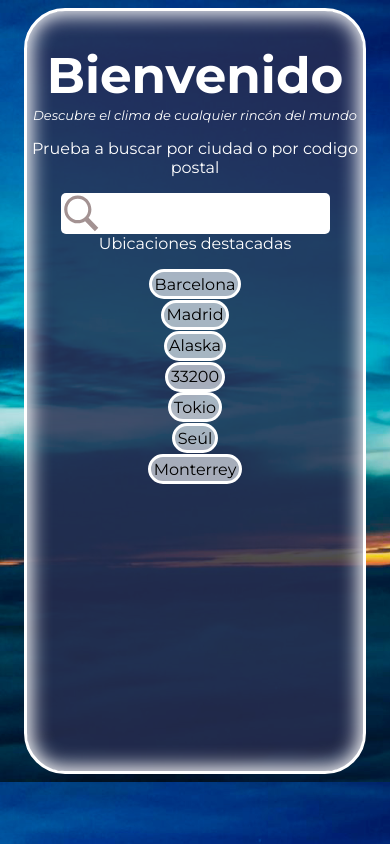
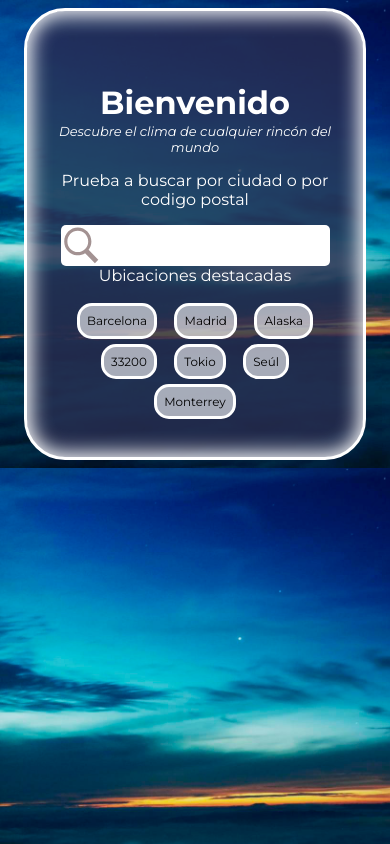
Before and after one commit to JorgeAlcaldeG/WeatherApp, a React (Vite) app: page / in a window 390 px wide. Built offline with nearby package versions, Linux system fonts and the light colour scheme.

Commit message:
Creados estilos responsive para la sección main

```diff
--- a/src/components/DataPage.jsx
+++ b/src/components/DataPage.jsx
@@ -48,6 +48,7 @@ export default function DataPage({data, func, lastsrc, lastHandler}){
             }
         }
     });
+
     return(
         // Sección de datos actuales
         <div className="dataPageContainer">
@@ -104,5 +105,6 @@ export default function DataPage({data, func, lastsrc, lastHandler}){
                 </div>
             </div>
         </div>
+
     )
 }
--- a/src/css/app.css
+++ b/src/css/app.css
@@ -18,7 +18,8 @@
 .shadow{
     position: absolute;
     width: 100%;
-    height: 90vh;
+    height: 100%;
+
     border-radius: 35px;
     pointer-events: none;
     -webkit-box-shadow: inset 0px 0px 20px 4px rgba(255,255,255,1);
@@ -26,3 +27,10 @@
     box-shadow: inset 0px 0px 20px 4px rgba(255,255,255,1);
     z-index: 2;
 }
+
+@media (max-aspect-ratio: 1/1) {
+    .appContainer{
+        height: auto;
+        padding-bottom: 5%;
+    }
+}
--- a/src/css/dataPage.css
+++ b/src/css/dataPage.css
@@ -1,14 +1,13 @@
 .dataPageContainer{
     width: 100%;
-    height: 90vh;
+    height: 100%;
     display: flex;
     flex-direction: row;
-    flex-wrap: wrap;
+    flex-wrap: nowrap;
     align-items: stretch;
 }
 .mainDataCont{
     width: 30%;
-    height: 100%;
     border-radius: 41px 0px 0px 41px;
     -webkit-border-radius: 41px 0px 0px 41px;
     -moz-border-radius: 41px 0px 0px 41px;
@@ -22,7 +21,6 @@
 .videCont{
     position:relative;
     width: 100%;
-    height: 50%;
     mix-blend-mode:screen;
     overflow: hidden;
     border-radius: 41px 0px 0px 0px;
@@ -34,15 +32,15 @@ video{
     position: absolute;
     top: 0; left: 0;
     width: 100%;
-    height: 100%;
     object-fit: cover;
     mask-image: linear-gradient(black 50%, transparent 100%);
     z-index: 0;
+    height: 70%;
 }
 .location{
     display: flex;
     flex-direction: row;
-    flex-wrap: wrap;
+    flex-wrap: nowrap;
     align-items: center;
     justify-content: center;
     gap: 2%;
@@ -78,11 +76,19 @@ video{
     align-items: baseline;
 }
 .topSection{
+    position: relative;
     display: flex;
-    flex-wrap: wrap;
+    flex-wrap: nowrap;
     flex-direction: row;
     width: 100%;
+    will-change: transform;
+  transform: translateZ(0);
 }
+.search-mobile {
+    display: none;
+}
+
+
 .dateCont{
     width: 50%;
 }
@@ -94,7 +100,7 @@ video{
     width: 100%;
     display: flex;
     flex-direction: row;
-    flex-wrap: wrap;
+    flex-wrap: nowrap;
 
 }
 
@@ -105,3 +111,25 @@ video{
     align-items: stretch;
     gap: 1%;
 }
+
+
+@media (max-aspect-ratio: 1/1) {
+    .dataPageContainer{
+        flex-direction: column;
+    }
+    .mainDataCont{
+        width: 100%;
+        border-radius: 41px 41px 0px 0px;
+        -webkit-border-radius: 41px 41px 0px 0px;
+        -moz-border-radius: 41px 41px 0px 0px;
+        padding-bottom: 5%;
+    }
+    .videCont{
+        border-radius: 41px 41px 0px 0px;
+        -webkit-border-radius: 41px 41px 0px 0px;
+        -moz-border-radius: 41px 41px 0px 0px;
+    }
+    .subCont{
+        width: 100%;
+    }
+}
--- a/src/css/mainPage.css
+++ b/src/css/mainPage.css
@@ -2,7 +2,8 @@
     margin-top: 10%;
 }
 .mainContainer h1{
-    font-size: 50px;
+    font-size: clamp(2rem,2vw + 0.5rem,5rem);
+    /* font-size: 50px; */
     margin-bottom: .5%;
 }
 .mainContainer .cursivaTxt{
@@ -27,3 +28,13 @@
     margin: auto;
     /* background-color: aqua; */
 }
+
+
+@media (max-aspect-ratio: 1/1) {
+    .presets{
+        width: 80%;
+    }
+    .mainContainer{
+        padding: 5%;
+    }
+}
--- a/src/css/presetSrc.css
+++ b/src/css/presetSrc.css
@@ -1,7 +1,9 @@
 .presetBtn{
     color: black;
-    font-size: 16px;
-    margin: .5%;
+    /* font-size: 16px; */
+    font-size: clamp(0.5rem,1vw + 0.5rem,1rem);
+
+    margin: .7%;
     padding: 3%;
     background-color: rgba(255, 255, 255, 0.60);
     border-style: solid;
@@ -16,3 +18,11 @@
     background-color: white;
     border-color: rgb(119, 119, 211);
 }
+
+@media (max-aspect-ratio: 1/1) {
+    .presetBtn{
+        padding: 3%;
+        border-radius: 15px;
+        margin: 1%;
+    }
+}
--- a/src/css/searchInput.css
+++ b/src/css/searchInput.css
@@ -18,7 +18,6 @@
     justify-content: center;
     align-items: center;
     float:left;
-    height: 100%;
 }
 .searchIcon{
     width: 15%;
```
